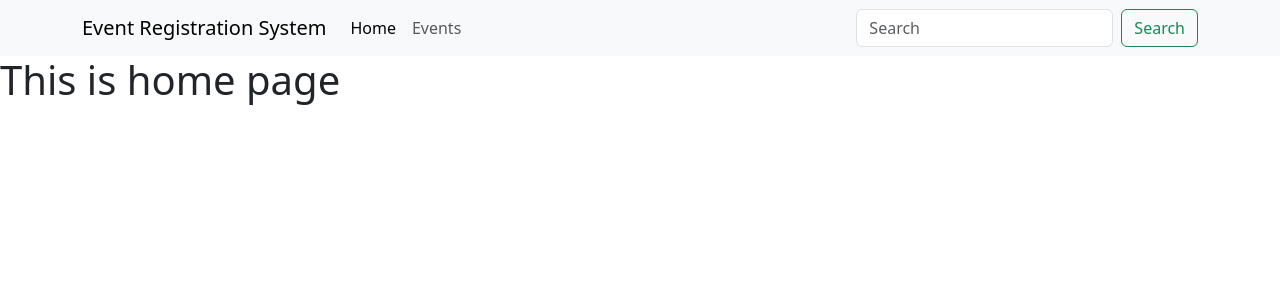
After one commit to swesadiqul/event-registration-system, a Django app: page / in a window 1280 px wide. The commit adds this page. Shown: the top 300 px of the page. Run offline with Django 3.2, Linux system fonts and the light colour scheme.

Commit message:
setup home page with header and footer

```diff
--- a/event/urls.py
+++ b/event/urls.py
@@ -1,6 +1,7 @@
 from django.urls import path
+from .import views
 
 
 urlpatterns = [
-
+    path('', views.index, name='home'),
 ]
--- a/event/views.py
+++ b/event/views.py
@@ -1,3 +1,6 @@
 from django.shortcuts import render
 
+
 # Create your views here.
+def index(request):
+    return render(request, 'index.html')
--- a/event_registration_system/settings.py
+++ b/event_registration_system/settings.py
@@ -11,6 +11,7 @@ https://docs.djangoproject.com/en/3.2/ref/settings/
 """
 
 from pathlib import Path
+import os
 
 # Build paths inside the project like this: BASE_DIR / 'subdir'.
 BASE_DIR = Path(__file__).resolve().parent.parent
@@ -55,7 +56,7 @@ ROOT_URLCONF = 'event_registration_system.urls'
 TEMPLATES = [
     {
         'BACKEND': 'django.template.backends.django.DjangoTemplates',
-        'DIRS': [],
+        'DIRS': [os.path.join(BASE_DIR, 'templates')],
         'APP_DIRS': True,
         'OPTIONS': {
             'context_processors': [
--- a/templates/base.html
+++ b/templates/base.html
@@ -11,7 +11,19 @@
   <body>
 
 
+    <!-- header section start  -->
+    {% include "includes/header.html" %}
+    <!-- header section end  -->
+
+
+    <!-- main section start -->
     {% block content %}{% endblock content %}
+    <!-- main section end -->
+
+
+    <!-- footer section start -->
+    {% include "includes/footer.html" %}
+    <!-- footer section end -->
 
 
     <!-- all js files here -->
--- /dev/null
+++ b/templates/includes/header.html
@@ -0,0 +1,23 @@
+<nav class="navbar navbar-expand-lg bg-body-tertiary">
+    <div class="container">
+        <a class="navbar-brand" href="#">Event Registration System</a>
+        <button class="navbar-toggler" type="button" data-bs-toggle="collapse" data-bs-target="#navbarSupportedContent"
+            aria-controls="navbarSupportedContent" aria-expanded="false" aria-label="Toggle navigation">
+            <span class="navbar-toggler-icon"></span>
+        </button>
+        <div class="collapse navbar-collapse" id="navbarSupportedContent">
+            <ul class="navbar-nav me-auto mb-2 mb-lg-0">
+                <li class="nav-item">
+                    <a class="nav-link active" aria-current="page" href="#">Home</a>
+                </li>
+                <li class="nav-item">
+                    <a class="nav-link" href="#">Events</a>
+                </li>
+            </ul>
+            <form class="d-flex" role="search">
+                <input class="form-control me-2" type="search" placeholder="Search" aria-label="Search">
+                <button class="btn btn-outline-success" type="submit">Search</button>
+            </form>
+        </div>
+    </div>
+</nav>
--- a/templates/index.html
+++ b/templates/index.html
@@ -0,0 +1,11 @@
+{% extends "base.html" %}
+
+
+{% block title %}
+Event Registration System
+{% endblock title %}
+
+
+{% block content %}
+<h1>This is home page</h1>
+{% endblock content %}
```
Also changed, not shown: templates/includes/footer.html (added).
